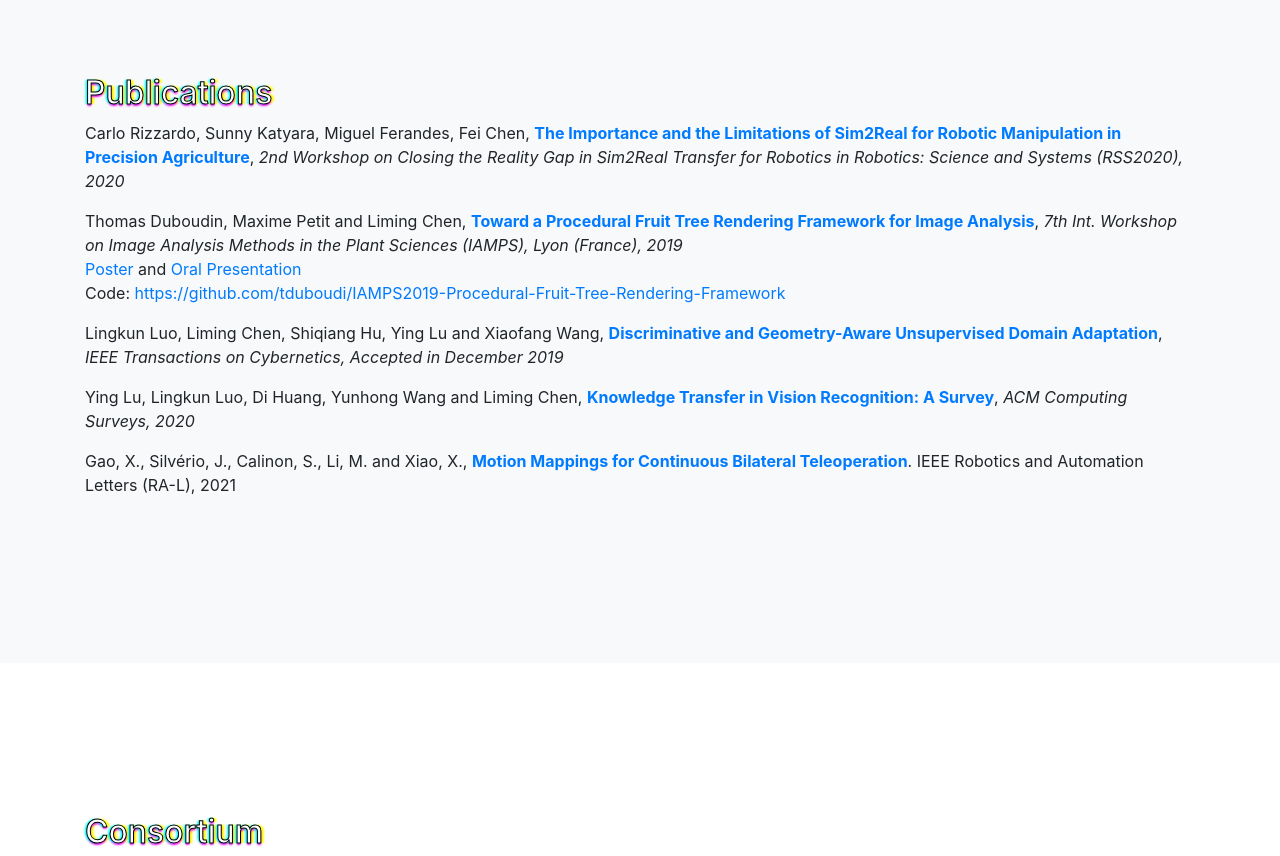
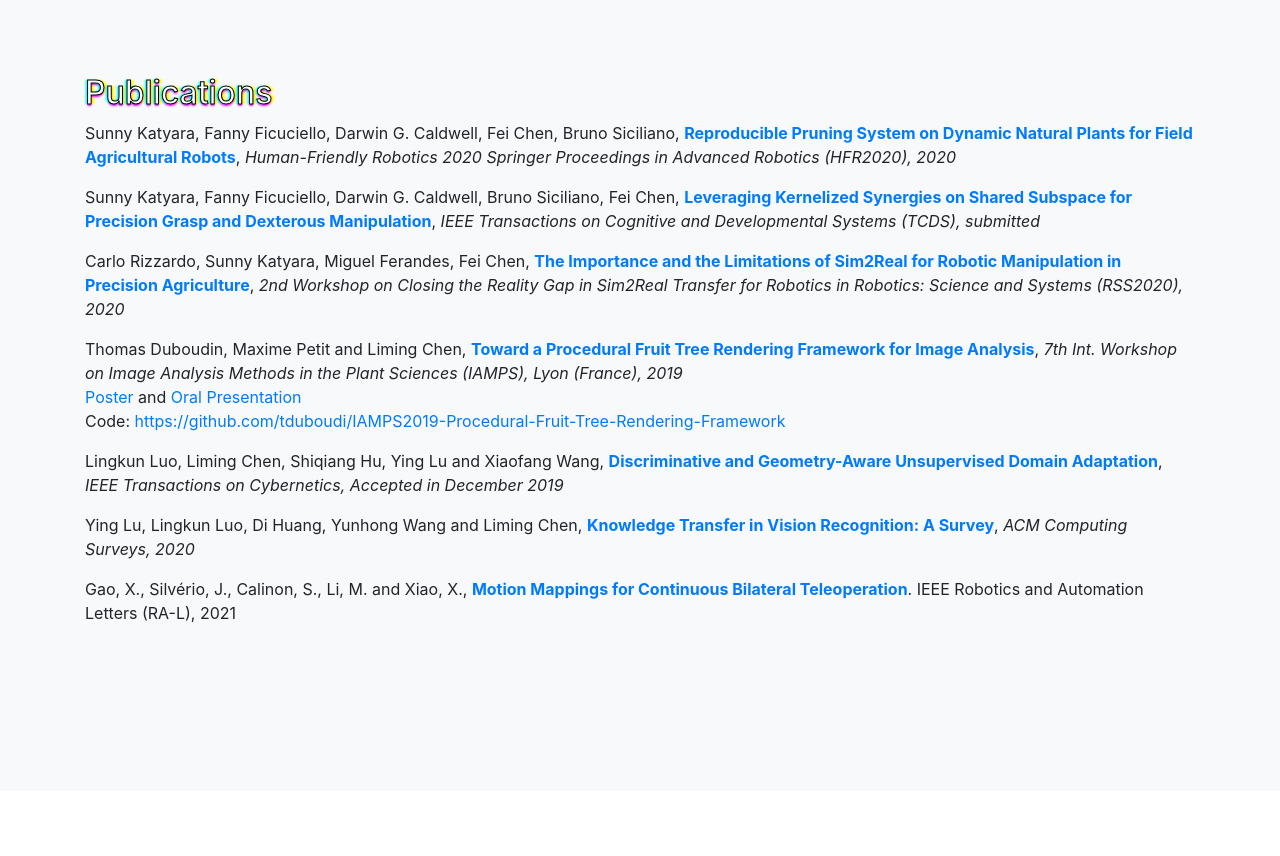
Before and after one commit to learn-real/learn-real.github.io, a website with bundled scripts: page index.htm in a window 1280 px wide. Shown: the part 2460-3316 px from the top of the page. Built offline with nearby package versions, Linux system fonts and the light colour scheme.

Commit message:
update iit publication

```diff
--- a/index.htm
+++ b/index.htm
@@ -111,6 +111,15 @@
 <div class="row">
 <div class="col-lg-12 mx-auto">
 <h2>Publications</h2>
+
+<p>
+Sunny Katyara, Fanny Ficuciello, Darwin G. Caldwell, Fei Chen, Bruno Siciliano, <a href="https://arxiv.org/abs/2008.11613" target="_BLANK"><b>Reproducible Pruning System on Dynamic Natural Plants for Field Agricultural Robots</b></a>, <i>Human-Friendly Robotics 2020 Springer Proceedings in Advanced Robotics (HFR2020), 2020</i></li>
+</p>
+
+<p>
+Sunny Katyara, Fanny Ficuciello, Darwin G. Caldwell, Bruno Siciliano, Fei Chen, <a href="https://arxiv.org/abs/2008.11574" target="_BLANK"><b>Leveraging Kernelized Synergies on Shared Subspace for Precision Grasp and Dexterous Manipulation</b></a>, <i>IEEE Transactions on Cognitive and Developmental Systems (TCDS), submitted</i></li>
+</p>
+
 <p>
 Carlo Rizzardo, Sunny Katyara, Miguel Ferandes, Fei Chen, <a href="https://arxiv.org/abs/2008.03983" target="_BLANK"><b>The Importance and the Limitations of Sim2Real for Robotic Manipulation in Precision Agriculture</b></a>, <i>2nd Workshop on Closing the Reality Gap in Sim2Real Transfer for Robotics in Robotics: Science and Systems (RSS2020), 2020</i></li>
 </p>
```
